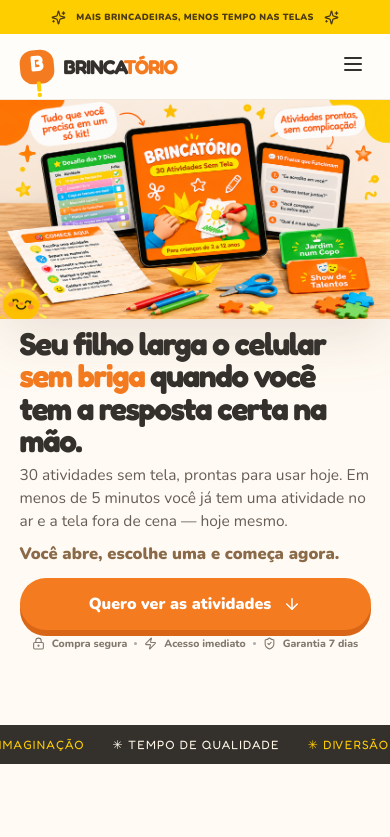
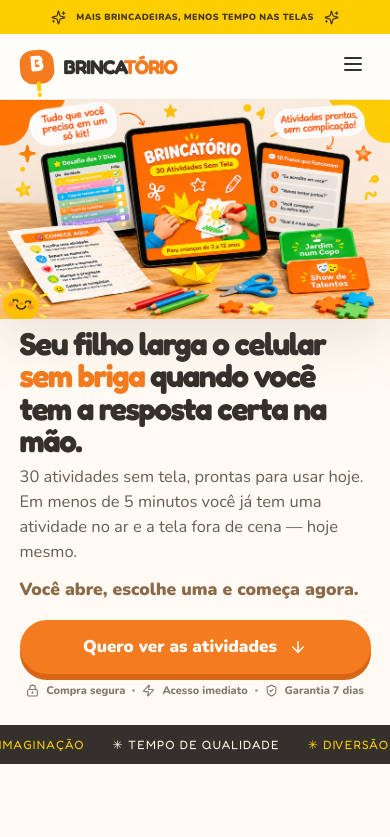
Before and after one commit to thiagosetthework-git/brincatorio, a React (Vite) app: page / in a window 390 px wide. Shown: the top 837 px of the page. Built offline with nearby package versions, Linux system fonts and the light colour scheme.

Commit message:
Aumenta destaque dos textos da hero

```diff
--- a/src/index.css
+++ b/src/index.css
@@ -469,3 +469,53 @@
   .hero .hero-button{font-size:15px;min-height:50px}
   .hero .hero-assurance{font-size:9.5px;gap:5px}
 }
+
+
+/* Mais destaque para a promessa, chamada, botão e selos da hero */
+.hero .hero-lead{
+  font-size:18px;
+  line-height:1.65;
+  margin-bottom:18px;
+}
+.hero .hero-prompt{
+  font-size:17px;
+  line-height:1.55;
+  margin:0 0 18px;
+}
+.hero .hero-button{
+  font-size:16px;
+  padding:18px 26px;
+}
+.hero .hero-assurance{
+  font-size:12px;
+  gap:10px;
+  margin-top:14px;
+}
+@media(max-width:640px){
+  .hero .hero-lead{
+    font-size:16.5px;
+    line-height:1.52;
+    margin-bottom:13px;
+  }
+  .hero .hero-prompt{
+    font-size:17.5px;
+    line-height:1.45;
+    margin-bottom:12px;
+  }
+  .hero .hero-button{
+    font-size:17px;
+    min-height:54px;
+    padding:16px 18px;
+  }
+  .hero .hero-assurance{
+    font-size:11px;
+    gap:7px;
+    margin-top:10px;
+  }
+}
+@media(max-width:380px){
+  .hero .hero-lead{font-size:15.5px}
+  .hero .hero-prompt{font-size:16.5px}
+  .hero .hero-button{font-size:16px}
+  .hero .hero-assurance{font-size:10px;gap:5px}
+}
```
